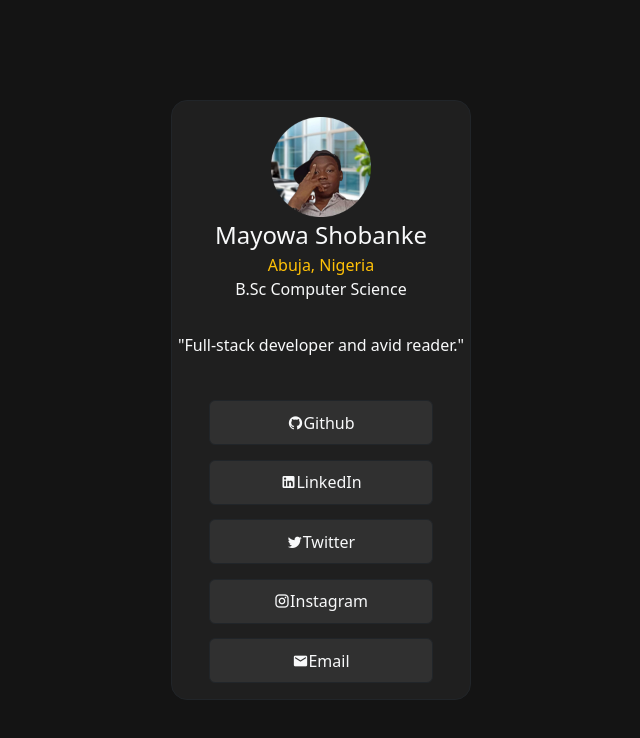
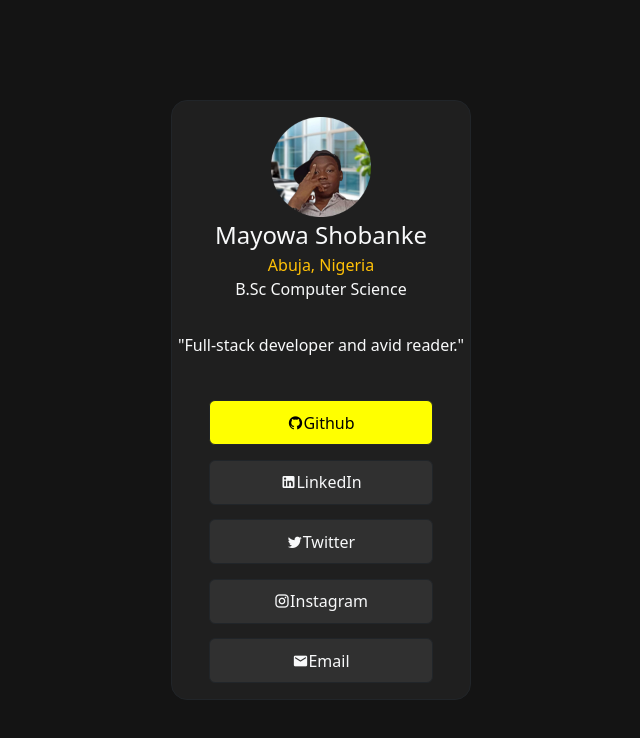
Before and after one commit to maryorwah04/myProfile, a plain HTML site: page index.html in a window 1280 px wide. In both pictures the pointer is over the element "Github". Shown: the whole page, without its empty margins (319-959 px from the left). Drawn offline with nearby package versions, Linux system fonts and the light colour scheme.

Commit message:
add styles for active state

```diff
--- a/style.css
+++ b/style.css
@@ -17,4 +17,6 @@ body {
 
 .w-75:hover {
     cursor: pointer;
+    background-color: yellow;
+    color: black;
 }
```
